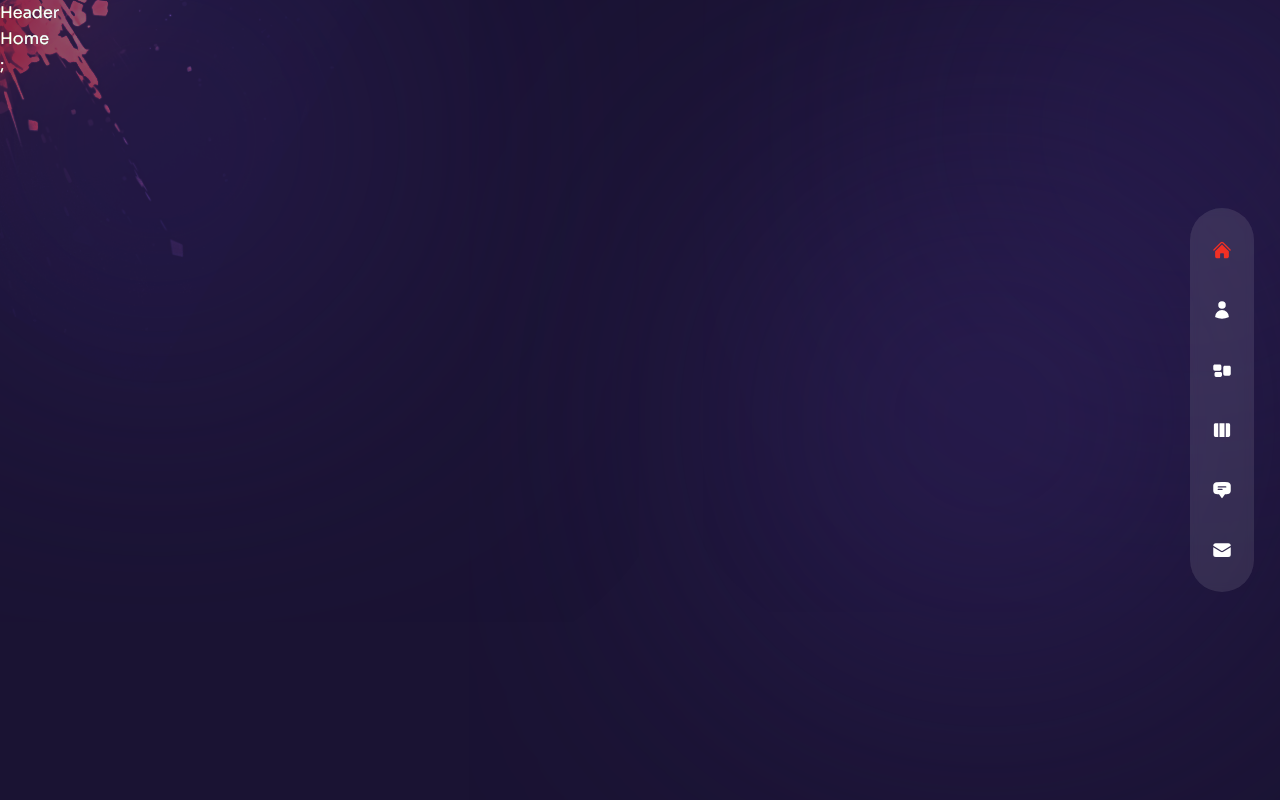
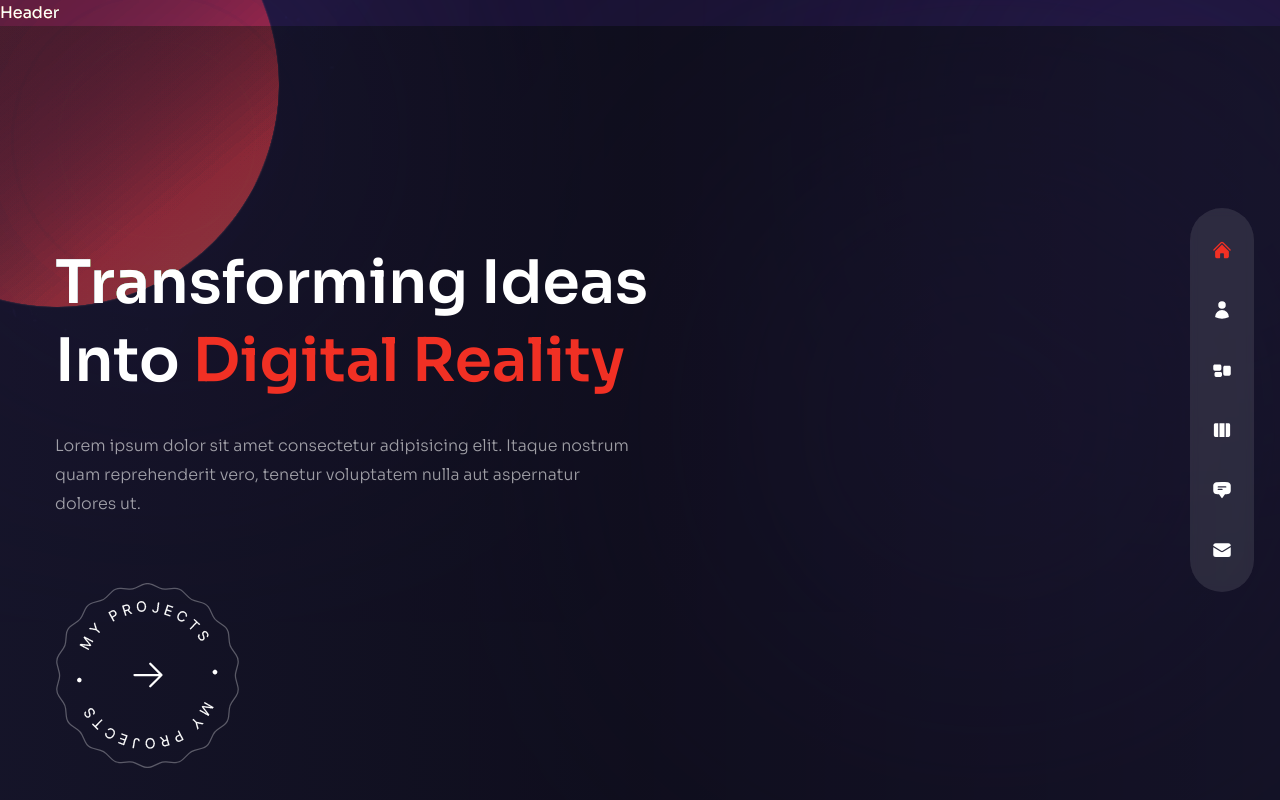
Before and after one commit to DartleDartle/Dartle-portfolio, a Next.js app: page / in a window 1280 px wide. Built offline with nearby package versions, Linux system fonts and the light colour scheme.

Commit message:
Working on the homepage, and some animations.

```diff
--- a/components/ProjectsBtn.js
+++ b/components/ProjectsBtn.js
@@ -1,5 +1,29 @@
+// next image
+import Image from "next/image";
+
+// next link
+import Link from "next/link";
+
+// icons
+import { HiArrowRight } from 'react-icons/hi2'
+
 const ProjectsBtn = () => {
-  return <div>Project Btn</div>;
+  return <div className="mx-auto xl:mx-0">
+    <Link
+      href={'/work'}
+      className="relative w-[185px] h-[185px] flex justify-center items-center
+      bg-circleStar bg-cover bg-center bg-no-repeat group"
+    >
+      <Image
+        src={'/rounded-text.png'}
+        width={141}
+        height={148}
+        alt=""
+        className="animate-spin-slow w-full h-full max-w-[141px] max-h-[148px]"
+      />
+      <HiArrowRight className="absolute text-4xl group-hover:translate-x-2 transition-all duration-300" />
+    </Link>
+  </div>;
 };
 
 export default ProjectsBtn;
--- a/components/TopLeftImg.js
+++ b/components/TopLeftImg.js
@@ -6,7 +6,7 @@ const TopLeftImg = () => {
     <div
       className="absolute left-0 top-0 mix-blend-color-dodge z-10 w-[200px] xl:w-[400px] opacity-50"
     >
-      <Image src='/top-left-img.png' width={400} height={400}  alt='' />
+      <Image src="/top-left-im.png" width={400} height={400}  alt='' />
     </div>
     );
 };
--- a/components/Transition.js
+++ b/components/Transition.js
@@ -1,7 +1,51 @@
+// framer motion
+
+import {motion} from 'framer-motion'
+
+// variants
+const transitionVariants = {
+  initial: {
+    x: '100%',
+    width: '100%'
+  },
+  animate: {
+    x: '0%',
+    width: '0%'
+  },
+  exit: {
+    x: ['0%', '100%'],
+    width: ['0%', '100%'],
+  },
+}
+
+
 const Transition = () => {
   return (
     <>
-      <div>Transition</div>
+      <motion.div
+        className='fixed top-0 bottom-0 right-full w-screen h-screen z-30 bg-[#2e2257]'
+        variants={transitionVariants}
+        initial="initial"
+        animate="animate"
+        exit="exit"
+        transition={{delay: 0.2, duration: 0.6, ease: 'easeInOut'}}
+        ></motion.div>
+      <motion.div
+        className='fixed top-0 bottom-0 right-full w-screen h-screen z-20 bg-[#3b2d71]'
+        variants={transitionVariants}
+        initial="initial"
+        animate="animate"
+        exit="exit"
+        transition={{delay: 0.4, duration: 0.6, ease: 'easeInOut'}}
+        ></motion.div>
+      <motion.div
+        className='fixed top-0 bottom-0 right-full w-screen h-screen z-10 bg-[#4b3792]'
+        variants={transitionVariants}
+        initial="initial"
+        animate="animate"
+        exit="exit"
+        transition={{delay: 0.6, duration: 0.6, ease: 'easeInOut'}}
+        ></motion.div>
     </>
   );
 };
--- a/pages/_app.js
+++ b/pages/_app.js
@@ -2,15 +2,28 @@ import '../styles/globals.css';
 
 // components
 
-import Layout from '../components/Layout'
+import Layout from '../components/Layout';
+import Transition from '../components/Transition';
+
+// router
+import {useRouter} from 'next/router';
+
+// framer motion
+import {AnimatePresence, motion} from 'framer-motion';
 
 function MyApp({ Component, pageProps }) {
+  const router = useRouter();
   return (
+
   <Layout>
+    <AnimatePresence mode='wait'>
+      <motion.div key={router.route} className='h-full'>
+        <Transition/>
+        <Component {...pageProps} />
+      </motion.div>
+    </AnimatePresence>
+  </Layout>
 
-    <Component {...pageProps} />;
-
-  </Layout>
   )
 }
 
--- a/pages/index.js
+++ b/pages/index.js
@@ -1,5 +1,64 @@
+// next image
+import Image from "next/image"
+
+// components
+import ParticlesContainer from '../components/ParticlesContainer';
+import ProjectsBtn from '../components/ProjectsBtn';
+import Avatar from '../components/Avatar';
+
+// framer motion
+import {motion} from 'framer-motion'
+
+// variants
+import {fadeIn} from '../variants'
+
 const Home = () => {
-  return <div>Home</div>;
-};
+  return (
+  <div className="bg-primary/60 h-full )">
+  {/* text */}
+    <div className="w-full h-full bg-gradient-to-r from-primary/10 via-black/30 to-black/10">
+      <div className="text-center flex flex-col justify-center xl:pt-40 xl:text-left h-full container mx-auto">
+        {/*title*/}
+        <motion.h1
+          variants={fadeIn('down', 0.2)}
+          initial="hidden"
+          animate="show"
+          exit="hidden"
+          className="h1"
+        >
+          Transforming Ideas <br /> Into <span className="text-accent">Digital Reality</span>
+        </motion.h1>
+        {/* subtitle */}
+        <motion.p
+          variants={fadeIn('down', 0.3)}
+          initial="hidden"
+          animate="show"
+          exit="hidden"
+          className="max-w-sm xl:max-w-xl mx-auto xl:mx-0 mb-10 xl:mb-16"
+        >
+          Lorem ipsum dolor sit amet consectetur adipisicing elit. Itaque
+          nostrum quam reprehenderit vero, tenetur voluptatem nulla aut
+          aspernatur dolores ut.
+        </motion.p>
+        {/* btn */}
+        <div className="flex justify-center xl:hidden relative">
+        <ProjectsBtn />
+        </div>
+        <motion.div
+          variants={fadeIn('down', 0.4)}
+          initial="hidden"
+          animate="show"
+          exit="hidden"
+          className="hidden xl:flex"
+        >
+          <ProjectsBtn />
+        </motion.div>
+      </div>
+    </div>
+      {/* image */}
+      <div>Image</div>
+  </div>
+
+  )};
 
 export default Home;
--- a/tailwind.config.js
+++ b/tailwind.config.js
@@ -33,7 +33,7 @@ module.exports = {
         site: 'url("/site-bg.svg")',
       },
       animation: {
-        'spin-slow': 'spin 6s linear infinite',
+        'spin-slow': 'spin 15s linear infinite',
       },
       fontFamily: {
         poppins: [`var(--font-poppins)`, 'sans-serif'],
```
Also changed, not shown: public/top-left-im.png (added), public/top-left-img.png (deleted).
